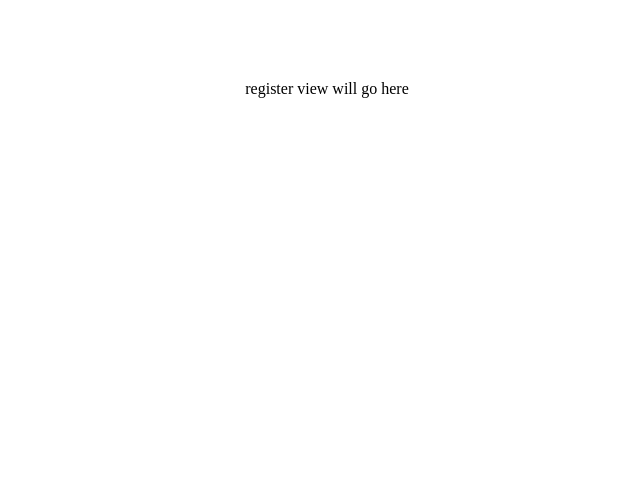
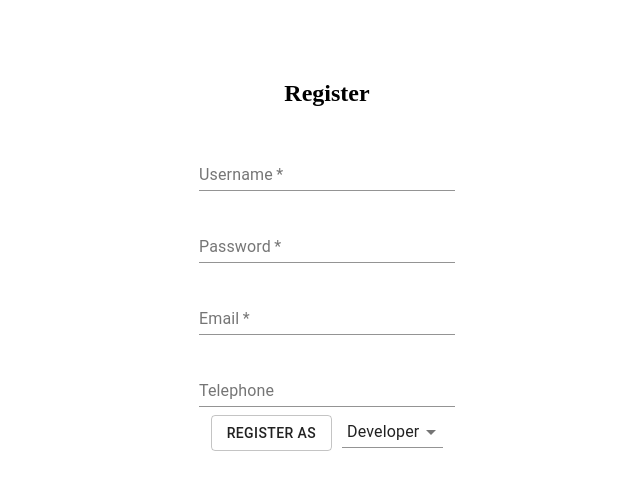
Before and after one commit to grigor-aramyan/aod-test-task, a React app: page / in a window 1280 px wide. Both pictures are taken after a click on the link "Register". Shown: the top 490 px of the page, without its empty margins (313-953 px from the left). Built offline with nearby package versions, Linux system fonts and the light colour scheme; the HTML template or start-up script is replaced by a standard one.

Commit message:
add register page

```diff
--- a/src/components/LoginView.js
+++ b/src/components/LoginView.js
@@ -94,7 +94,8 @@ class LoginView extends Component {
             pmUsername,
             pmPassword,
             adminUsername,
-            adminPassword
+            adminPassword,
+            loginError
         } = this.state;
 
         let usernameFieldName = null;
@@ -133,15 +134,6 @@ class LoginView extends Component {
             passwordFieldValue = adminPassword;
         }
 
-        let userTypeName = '';
-        if (userType === DEV_TYPE) {
-            userTypeName = 'Developer';
-        } else if (userType === PM_TYPE) {
-            userTypeName = 'Manager';
-        } else {
-            userTypeName = 'Admin';
-        }
-
         return(
             <Container
                 style={{
@@ -153,6 +145,7 @@ class LoginView extends Component {
                     label="Username"
                     value={usernameFieldValue}
                     onChange={this.onChange}
+                    required
                     margin="normal"
                     style={{
                         width: '20vw'
@@ -163,6 +156,8 @@ class LoginView extends Component {
                     label="Password"
                     value={passwordFieldValue}
                     onChange={this.onChange}
+                    type='password'
+                    required
                     style={{
                         width: '20vw'
                     }}
@@ -184,6 +179,16 @@ class LoginView extends Component {
                                 Register
                         </a>
                 </div>
+                { loginError ?
+                    <p
+                        style={{
+                            color: 'red',
+                            fontStyle: 'italic'
+                        }}>
+                        { loginError }
+                    </p>
+                : null
+                }
                 <div>
                     <Button
                         onClick={this.onLogin}
--- a/src/components/RegisterView.js
+++ b/src/components/RegisterView.js
@@ -2,14 +2,288 @@ import React, { Component } from 'react';
 import { connect } from 'react-redux';
 import PropTypes from 'prop-types';
 import {
+    Button,
+    Select,
+    MenuItem,
+    TextField,
     Container
 } from '@material-ui/core';
 
+// Statics
+import {
+    PM_TYPE,
+    DEV_TYPE,
+    ADMIN_TYPE
+} from '../utils/statics';
+
 class RegisterView extends Component {
+
+    state ={
+        userType: DEV_TYPE,
+        devUsername: '',
+        devPassword: '',
+        devEmail: '',
+        devTelephone: '',
+        pmUsername: '',
+        pmPassword: '',
+        pmEmail: '',
+        pmTelephone: '',
+        adminUsername: '',
+        adminPassword: '',
+        adminEmail: '',
+        adminTelephone: '',
+        registerError: ''
+    }
+
+    onRegister = () => {
+        const {
+            userType,
+            devUsername,
+            devPassword,
+            devEmail,
+            devTelephone,
+            pmUsername,
+            pmPassword,
+            pmEmail,
+            pmTelephone,
+            adminUsername,
+            adminPassword,
+            adminEmail,
+            adminTelephone
+        } = this.state;
+
+        if (userType == DEV_TYPE) {
+            if (!devUsername || !devPassword || !devEmail) {
+                this.setState({
+                    registerError: 'Username, password and email fields required!'
+                });
+            } else if (!devEmail.includes('@') || !devEmail.includes('.')) {
+                this.setState({
+                    registerError: 'Email doesn\'t look correct!'
+                });
+            } else {
+                const body = {
+                    username: devUsername,
+                    password: devPassword,
+                    email: devEmail,
+                    telephone: devTelephone
+                };
+
+
+            }
+        } else if (userType == PM_TYPE) {
+            if (!pmUsername || !pmPassword || !pmEmail) {
+                this.setState({
+                    loginError: 'Username, password and email fields required!'
+                });
+            } else if (!pmEmail.includes('@') || !pmEmail.includes('.')) {
+                this.setState({
+                    registerError: 'Email doesn\'t look correct!'
+                });
+            } else {
+                const body = {
+                    username: pmUsername,
+                    password: pmPassword,
+                    email: pmEmail,
+                    telephone: pmTelephone
+                };
+
+
+            }
+        } else {
+            if (!adminUsername || !adminPassword || !adminEmail) {
+                this.setState({
+                    loginError: 'Username, password and email fields required!'
+                });
+            } else if (!adminEmail.includes('@') || !adminEmail.includes('.')) {
+                this.setState({
+                    registerError: 'Email doesn\'t look correct!'
+                });
+            } else {
+                const body = {
+                    username: adminUsername,
+                    password: adminPassword,
+                    email: adminEmail,
+                    telephone: adminTelephone
+                };
+
+
+            }
+        }
+    }
+
+    onChange = (e) => {
+        this.setState({ [e.target.name]: e.target.value });
+    }
+
     render() {
+        const {
+            userType,
+            devUsername,
+            devPassword,
+            devEmail,
+            devTelephone,
+            pmUsername,
+            pmPassword,
+            pmEmail,
+            pmTelephone,
+            adminUsername,
+            adminPassword,
+            adminEmail,
+            adminTelephone,
+            registerError
+        } = this.state;
+
+        let usernameFieldName = null;
+        if (userType === DEV_TYPE) {
+            usernameFieldName = 'devUsername';
+        } else if (userType === PM_TYPE) {
+            usernameFieldName = 'pmUsername';
+        } else {
+            usernameFieldName = 'adminUsername';
+        }
+
+        let usernameFieldValue = '';
+        if (userType === DEV_TYPE) {
+            usernameFieldValue = devUsername;
+        } else if (userType === PM_TYPE) {
+            usernameFieldValue = pmUsername;
+        } else {
+            usernameFieldValue = adminUsername;
+        }
+
+        let passwordFieldName = null;
+        if (userType === DEV_TYPE) {
+            passwordFieldName = 'devPassword';
+        } else if (userType === PM_TYPE) {
+            passwordFieldName = 'pmPassword';
+        } else {
+            passwordFieldName = 'adminPassword';
+        }
+
+        let passwordFieldValue = '';
+        if (userType === DEV_TYPE) {
+            passwordFieldValue = devPassword;
+        } else if (userType === PM_TYPE) {
+            passwordFieldValue = pmPassword;
+        } else {
+            passwordFieldValue = adminPassword;
+        }
+
+        let emailFieldName = null;
+        if (userType === DEV_TYPE) {
+            emailFieldName = 'devEmail';
+        } else if (userType === PM_TYPE) {
+            emailFieldName = 'pmEmail';
+        } else {
+            emailFieldName = 'adminEmail';
+        }
+
+        let emailFieldValue = '';
+        if (userType === DEV_TYPE) {
+            emailFieldValue = devEmail;
+        } else if (userType === PM_TYPE) {
+            emailFieldValue = pmEmail;
+        } else {
+            emailFieldValue = adminEmail;
+        }
+
+        let telephoneFieldName = null;
+        if (userType === DEV_TYPE) {
+            telephoneFieldName = 'devTelephone';
+        } else if (userType === PM_TYPE) {
+            telephoneFieldName = 'pmTelephone';
+        } else {
+            telephoneFieldName = 'adminTelephone';
+        }
+
+        let telephoneFieldValue = '';
+        if (userType === DEV_TYPE) {
+            telephoneFieldValue = devTelephone;
+        } else if (userType === PM_TYPE) {
+            telephoneFieldValue = pmTelephone;
+        } else {
+            telephoneFieldValue = adminTelephone;
+        }
         return(
-            <Container>
-                register view will go here
+            <Container
+                style={{
+                    width: '30vw'
+                }}>
+                <h2>Register</h2>
+                <TextField
+                    name={usernameFieldName}
+                    label="Username"
+                    value={usernameFieldValue}
+                    onChange={this.onChange}
+                    required
+                    margin="normal"
+                    style={{
+                        width: '20vw'
+                    }}
+                />
+                <TextField
+                    name={passwordFieldName}
+                    label="Password"
+                    value={passwordFieldValue}
+                    onChange={this.onChange}
+                    required
+                    margin="normal"
+                    style={{
+                        width: '20vw'
+                    }}
+                />
+                <TextField
+                    name={emailFieldName}
+                    label="Email"
+                    value={emailFieldValue}
+                    onChange={this.onChange}
+                    type='email'
+                    required
+                    margin="normal"
+                    style={{
+                        width: '20vw'
+                    }}
+                />
+                <TextField
+                    name={telephoneFieldName}
+                    label="Telephone"
+                    value={telephoneFieldValue}
+                    onChange={this.onChange}
+                    margin="normal"
+                    style={{
+                        width: '20vw'
+                    }}
+                />
+                { registerError ?
+                    <p
+                        style={{
+                            color: 'red',
+                            fontStyle: 'italic'
+                        }}>
+                        { registerError }
+                    </p>
+                : null
+                }
+                <div>
+                    <Button
+                        onClick={this.onRegister}
+                        variant='outlined'>
+                        Register as
+                    </Button>
+                    <Select
+                        style={{
+                            marginLeft: '10px',
+                            paddingLeft: '5px'
+                        }}
+                        value={userType}
+                        onChange={this.onChange}
+                        name='userType'>
+                            <MenuItem value={DEV_TYPE}>Developer</MenuItem>
+                            <MenuItem value={PM_TYPE}>PM</MenuItem>
+                            <MenuItem value={ADMIN_TYPE}>Admin</MenuItem>
+                    </Select>
+                </div>
             </Container>
         );
     }
```
Also changed, not shown: 1 other file (tests, documents, lock files or other folders).
